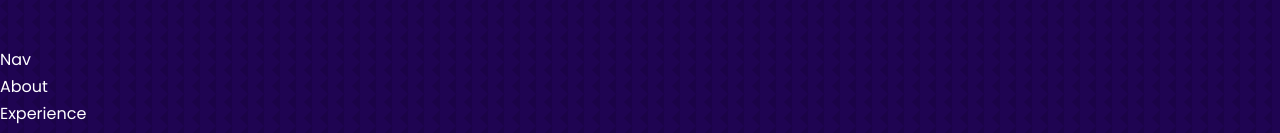
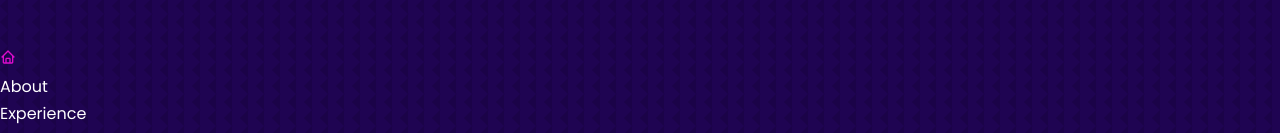
Before and after one commit to Joltimate/Portfolio, a React (Create React App) app in the folder react-portfolio/: page / in a window 1280 px wide. Shown: the part 802-935 px from the top of the page. Built offline with nearby package versions, Linux system fonts and the light colour scheme.

Commit message:
Started nav

```diff
--- a/react-portfolio/src/components/nav/Nav.jsx
+++ b/react-portfolio/src/components/nav/Nav.jsx
@@ -1,8 +1,12 @@
 import React from 'react'
 import './nav.css'
+import {BiHome} from 'react-icons/bi'
+
 const Nav = () => {
   return (
-    <div>Nav</div>
+    <nav>
+      <a href="#"><BiHome/></a>
+    </nav>
   )
 }
 
```
